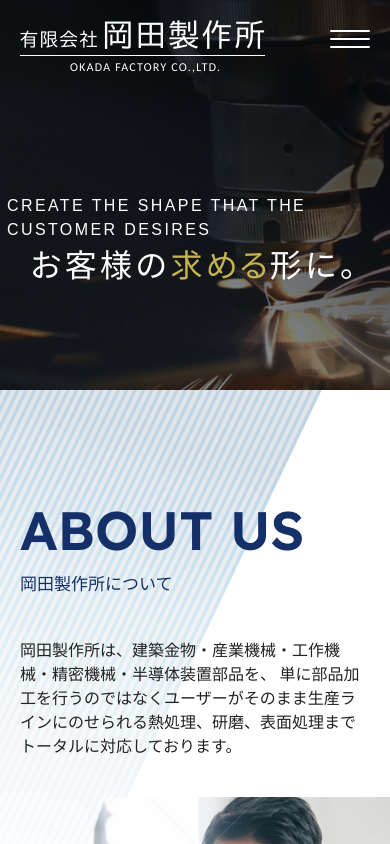
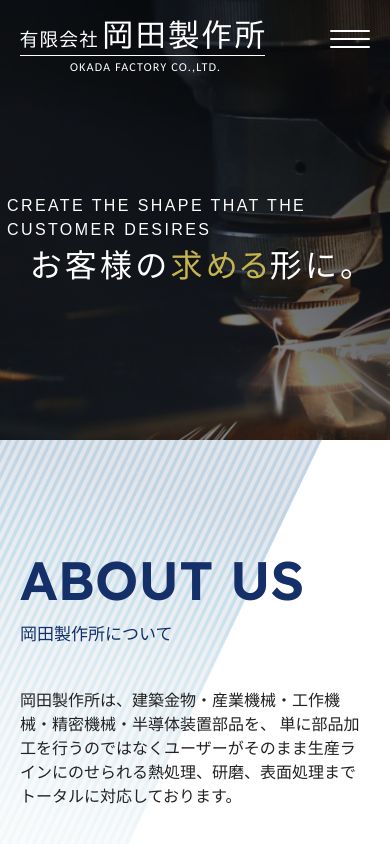
Before and after one commit to U2023/okada_factory, a Next.js app: page /okada_factory/ in a window 390 px wide. Shown: the top 844 px of the page. Built offline with nearby package versions, Linux system fonts and the light colour scheme; a web font is replaced by a local one.

Commit message:
キャッチコピーの位置修正

```diff
--- a/src/app/globals.css
+++ b/src/app/globals.css
@@ -283,7 +283,7 @@ a:hover {
   }
 
   #catch {
-    padding: 100px 0;
+    padding: 100px 0 150px 0;
     align-items: center;
   }
   #catch h2 {
```
